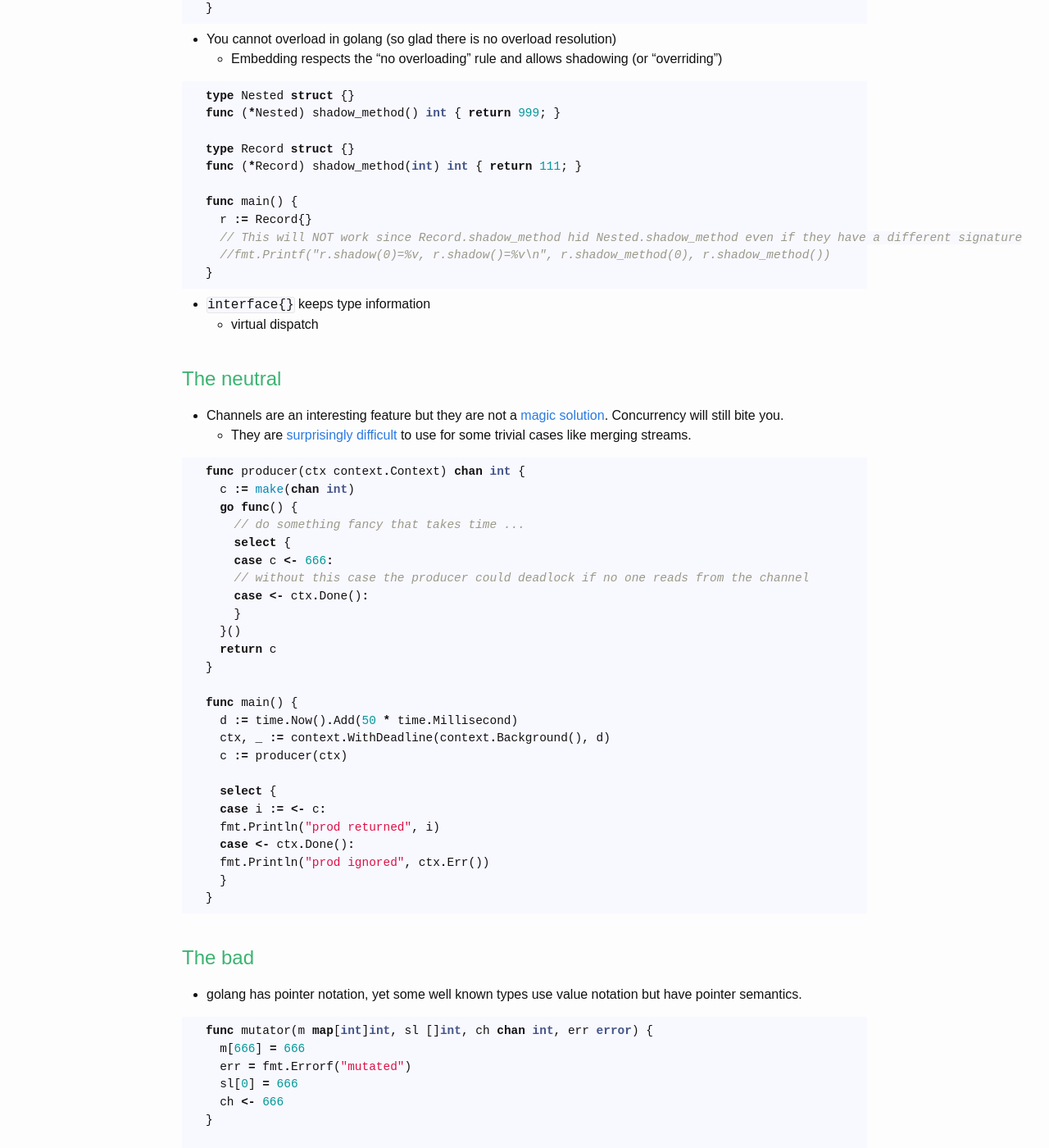
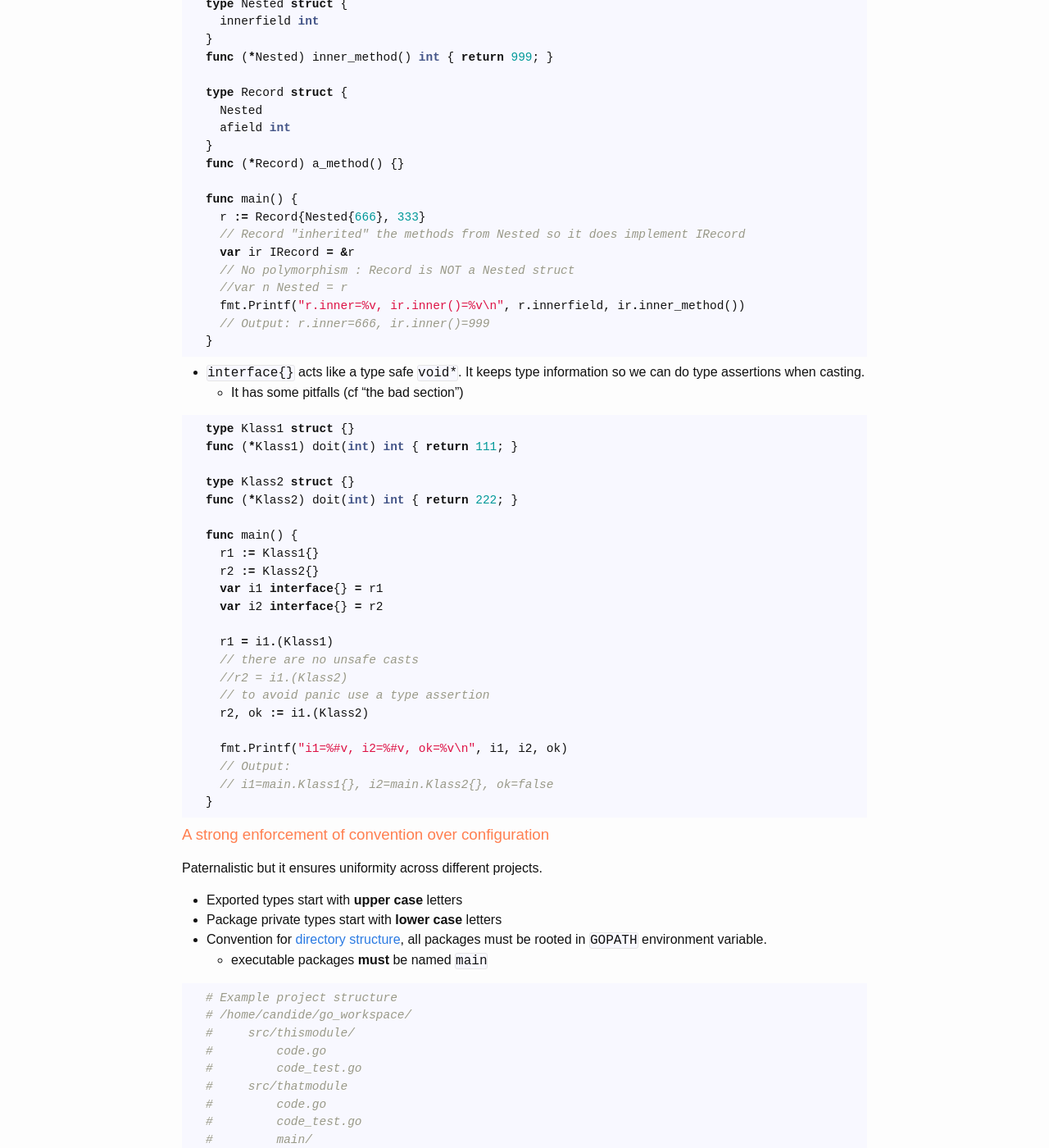
Before and after one commit to candide-guevara/candide-guevara.github.io, a Jekyll site: the page built from _posts/language/0000-00-00-go-language.md, in a window 1280 px wide and 1400 px high, scrolled down 1939 px. Shown: the whole window at 82% size. Built offline with Jekyll 4.4.1, drawn with Linux system fonts in a browser that asks for light colours; comment, search, counter and statistics services are not loaded; some of the changed text lies outside the part shown.

Commit message:
post on golang part2

````diff
--- a/_posts/language/0000-00-00-go-language.md
+++ b/_posts/language/0000-00-00-go-language.md
@@ -4,29 +4,11 @@
 categories: [cs_related, golang]
 ---
 
-I was coming with high hopes to the go language, however I have been mostly disappointed.
-Everyone around me looks happy with it and are adamant to critics.
-Golang may have its usages, but I think it is a poor tool for an average application developer like myself.
-Maybe some day I will see the light, but for now I will consider the emperor is naked.
+I was coming with high hopes to the go language. My current opinion is that although it has some nice features,
+I think it is a poor tool for average application developers (like myself) working on large code bases.
+Maybe some day I will see the light, but for now I will consider the emperor is naked, given all the (non justified?) hype around the language.
 
 ## The good
-
-* Conventions for unittesting, examples and benchmarks with [`go test`][9]
-
-```go
-/* somemodule.go */
-func Doit(a int) { ... }
-
-/* somemodule_test.go */
-func TestDoit(t *testing.T) { ... }
-func ExampleDoit(t *testing.T) {
-  ...
-  // Output: <expected stdout>
-}
-func BenchmarkDoit(b *testing.B) {
-  for i := 0; i < b.N; i++ { ... }
-}
-```
 
 * Automatic pretty print of complex structs, in different convinient flavors
 
@@ -60,7 +42,46 @@
 }
 ```
 
-* Embedding is a simple way to compose `struct`s and `interface`s. It does NOT give you polymorphism, which is good a good thing (no slicing, virtual keyword)
+* You cannot overload in golang (so glad there is no overload resolution)
+  * Embedding respects the "no overloading" rule and allows shadowing (or "overriding")
+
+```go
+type Nested struct {}
+func (*Nested) shadow_method() int { return 999; }
+
+type Record struct {}
+func (*Record) shadow_method(int) int { return 111; }
+
+func main() {
+  r := Record{}
+  // This will NOT work since Record.shadow_method hid Nested.shadow_method even if they have a different signature
+  //fmt.Printf("r.shadow(0)=%v, r.shadow()=%v\n", r.shadow_method(0), r.shadow_method())
+}
+```
+
+### Composition and polymorphism are separate concepts
+
+In C++ you can achieve both composition and polymorphism with inheritance.
+
+* `struct` is NEVER polymorphic, which is good a good thing (no slicing, virtual keyword)
+  * on the contrary `interface` are polymorphic
+
+```go
+type If1 interface {
+	method1() int
+}
+type If2 interface {
+	method1() int
+	method2() int
+}
+
+func main() {
+   var i2 If2 = ...
+   var i1 If1 = i2
+}
+```
+
+* Embedding is a simple way to compose `struct`s and `interface`s
   * It has some pitfalls (cf "the bad section")
 
 ```go
@@ -95,25 +116,87 @@
 }
 ```
 
-* You cannot overload in golang (so glad there is no overload resolution)
-  * Embedding respects the "no overloading" rule and allows shadowing (or "overriding")
+* `interface{}` acts like a type safe `void*`. It keeps type information so we can do type assertions when casting.
+  * It has some pitfalls (cf "the bad section")
 
 ```go
-type Nested struct {}
-func (*Nested) shadow_method() int { return 999; }
+type Klass1 struct {}
+func (*Klass1) doit(int) int { return 111; }
 
-type Record struct {}
-func (*Record) shadow_method(int) int { return 111; }
+type Klass2 struct {}
+func (*Klass2) doit(int) int { return 222; }
 
 func main() {
-  r := Record{}
-  // This will NOT work since Record.shadow_method hid Nested.shadow_method even if they have a different signature
-  //fmt.Printf("r.shadow(0)=%v, r.shadow()=%v\n", r.shadow_method(0), r.shadow_method())
+  r1 := Klass1{}
+  r2 := Klass2{}
+  var i1 interface{} = r1
+  var i2 interface{} = r2
+
+  r1 = i1.(Klass1)
+  // there are no unsafe casts
+  //r2 = i1.(Klass2)
+  // to avoid panic use a type assertion
+  r2, ok := i1.(Klass2)
+
+  fmt.Printf("i1=%#v, i2=%#v, ok=%v\n", i1, i2, ok)
+  // Output:
+  // i1=main.Klass1{}, i2=main.Klass2{}, ok=false
 }
 ```
 
-* `interface{}` keeps type information
-  * virtual dispatch
+### A strong enforcement of convention over configuration
+
+Paternalistic but it ensures uniformity across different projects.
+
+* Exported types start with **upper case** letters
+* Package private types start with **lower case** letters
+* Convention for [directory structure][15], all packages must be rooted in `GOPATH` environment variable.
+  * executable packages **must** be named `main`
+
+```make
+# Example project structure
+# /home/candide/go_workspace/
+#     src/thismodule/
+#         code.go
+#         code_test.go
+#     src/thatmodule
+#         code.go
+#         code_test.go
+#         main/
+#             thatmodule.go <-- package name must be "main"
+#     pkg/<platform_arch>
+#         thismodule.a
+#         thatmodule.a
+#     bin/
+#         thatmodule        <-- exe are dropped at the root
+
+export GOPATH:=/home/candide/go_workspace
+MODULES:=thismodule thatmodule thatmodule/main
+
+# Be careful it is a trap ! `go build` compiles but does NOT create any artifact
+build:
+	go install $(MODULES)
+test:
+	go test $(MODULES)
+```
+
+* Conventions for unittesting, examples and benchmarks with [`go test`][9]
+
+```go
+/* somemodule.go */
+func Doit(a int) { ... }
+
+/* somemodule_test.go */
+func TestDoit(t *testing.T) { ... }
+func ExampleDoit(t *testing.T) {
+  ...
+  // Output: <expected stdout>
+}
+func BenchmarkDoit(b *testing.B) {
+  for i := 0; i < b.N; i++ { ... }
+}
+```
+
 
 ## The neutral
 
@@ -147,6 +230,64 @@
   }
 }
 ```
+
+* `interface{}` can act both as a value or reference type (depending on inner concrete type). Thankfully it follows sane semantics.
+  * However when assigning between `interface{}` variables you cannot tell if doing a value copy or not
+
+```go
+type Klass struct { a int }
+func (*Klass) doit() int { return 222; }
+
+func main() {
+  kp := Klass{666}
+  var i1 interface{} = kp   // copy of kp
+  var i2 interface{} = &kp  // reference to kp
+  k1 := i1.(Klass)          // copy of i1
+  k2 := i2.(*Klass)         // reference to i2,kp
+  kp.a = 111
+  k1.a = 222
+  k2.a = 333
+
+  // from the type of `i2` you cannot tell if this is a value copy or not
+  i3 := i2
+  fmt.Printf("i1=%v, i2=%v, k1=%v, k2=%v, kp=%v\n", i1, i2, k1, k2, kp)
+  // Output:
+  // i1={666}, i2=&{333}, k1={222}, k2=&{333}, kp={333}
+}
+```
+
+### Dependency inversion by implicit interface implementation
+
+The common approach for dependency inversion is for the producer to provide a separate package (depending **only** on other interfaces) with the interface to its concrete implementation.
+
+* no prototypes, no headers : how can I quickly get a glimpse at what methods are defined for the type ?
+  * this is one of the advantage of interfaces and explicit implementation
+
+```dot
+graph {
+    a
+    b
+    a -- b
+}
+```
+
+![Alt text](https://g.gravizo.com/svg?
+  digraph G {
+    aize ="4,4";
+    main [shape=box];
+    main -> parse [weight=8];
+    parse -> execute;
+    main -> init [style=dotted];
+    main -> cleanup;
+    execute -> { make_string; printf}
+    init -> make_string;
+    edge [color=red];
+    main -> printf [style=bold,label="100 times"];
+    make_string [label="make a string"];
+    node [shape=box,style=filled,color=".7 .3 1.0"];
+    execute -> compare;
+  }
+)
 
 
 ## The bad
@@ -286,8 +427,37 @@
 }
 ```
 
-* no prototypes, no headers : how can I quickly get a glimpse at what methods are defined for the type ?
-  * this is one of the advantage of interfaces and explicit implementation
+* [Method sets and receivers][14] make working with interfaces fiddly : methods defined with receiver `T*` cannot be called from type `T` => `T` may NOT implement the same interfaces as `T*`
+  * Now combine this with [type embedding][13] (does the embedded define its methods on value or pointer ?), you seem to be always better of with pointer receivers and storing pointers into interface types.
+
+```go
+type If interface {
+  doit() int
+}
+
+type KlassPointer struct {}
+func (*KlassPointer) doit() int { return 111; }
+
+type KlassValue struct {}
+func (KlassValue) doit() int { return 222; }
+
+func main() {
+  var ip1 If = &KlassPointer{}
+  var iv1 If = KlassValue{}
+
+  // KlassPointer* implements If NOT KlassPointer
+  //var ip2 If = KlassPointer{}
+
+  var iv2 If = &KlassValue{}
+  // Be careful it is a trap : panic at runtime, the compiler will accept a cast *KlassValue -> KlassValue
+  //kv := iv2.(KlassValue)
+
+  // This is OK both KlassPointer* AND KlassPointer implement the empty interface
+  var ii interface{} = KlassPointer{}
+  // However, cannot call **pointer method on temp object**
+  //ii.(KlassPointer).doit() // cannot call pointer method on temp object
+}
+```
 
 ### Where are the batteries ?
 
````
Also changed, not shown: other parts of _posts/language/0000-00-00-go-language.md (+3 -0 lines).
